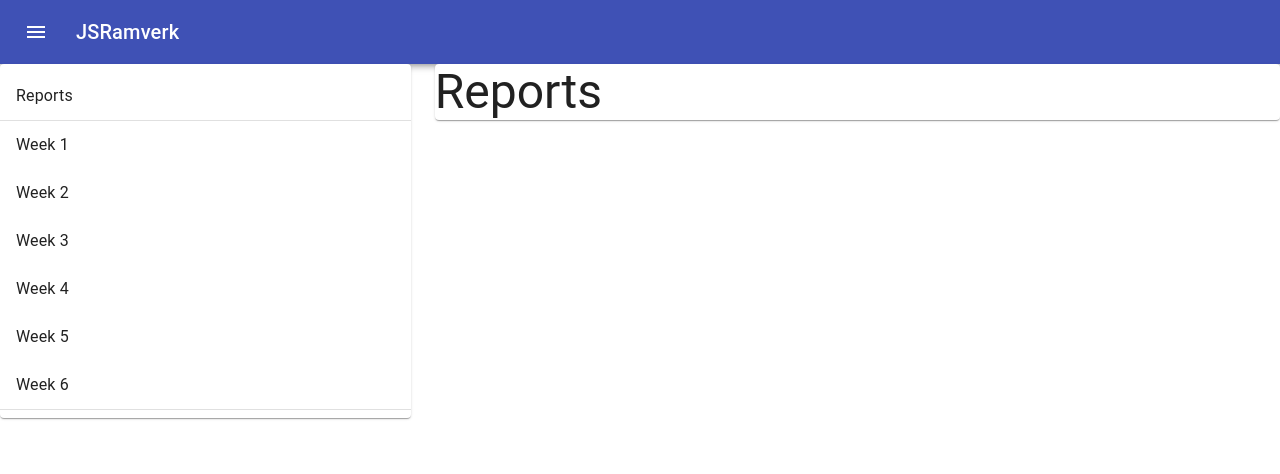
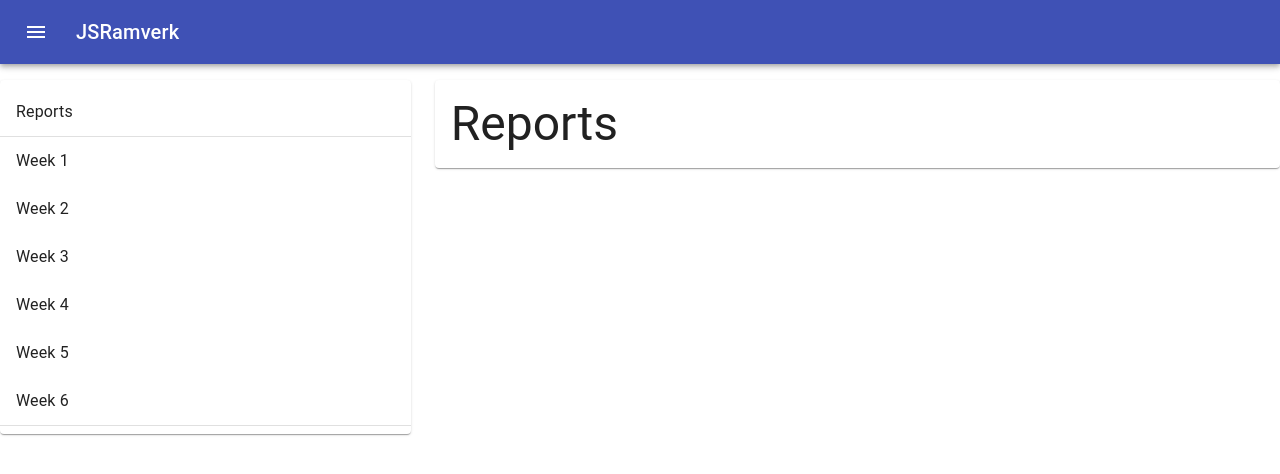
Before and after one commit to oscarLang/jsr-frontend, a React (Create React App) app: page /reports/week in a window 1280 px wide. Shown: the top 474 px of the page. Built offline with nearby package versions, Linux system fonts and the light colour scheme.

Commit message:
Css fixes for viewing reports

```diff
--- /dev/null
+++ b/src/components/reports/Report.css
@@ -0,0 +1,7 @@
+.Report-main {
+    padding-top: 1em;
+}
+
+.Report-paper {
+    padding: 1em;
+}
--- a/src/components/reports/Reports.js
+++ b/src/components/reports/Reports.js
@@ -26,6 +26,8 @@ import {
 import ReportList from "./ReportList";
 import CreateReport from "./CreateReport";
 import UpdateReport from "./UpdateReport";
+import "./Report.css";
+
 function Week(props) {
     const history = useHistory();
     const isLoggedIn = Cookies.get("jwt") || false;
@@ -113,7 +115,7 @@ function Reports({ match }) {
   let { path, url } = useRouteMatch();
   const isLoggedIn = Cookies.get("jwt") || false;
   return (
-    <Grid container spacing={3}>
+    <Grid container spacing={3} className="Report-main">
       <Grid item xs={12} sm={4}>
         <Paper>
           <List>
@@ -149,7 +151,7 @@ function Reports({ match }) {
         </Paper>
       </Grid>
       <Grid item xs={12} sm={8}>
-        <Paper>
+        <Paper className="Report-paper">
           <Switch>
             <Route exact path="/reports/week" children={<Info />} />
             <Route
```
